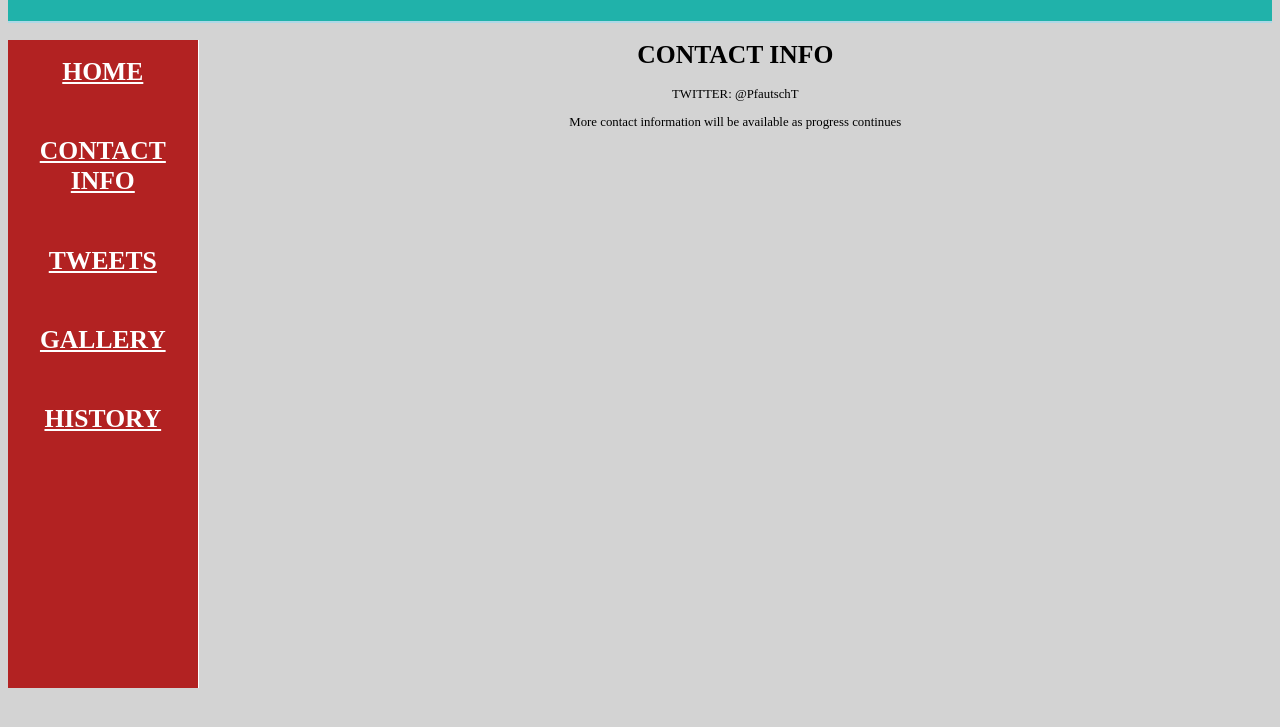
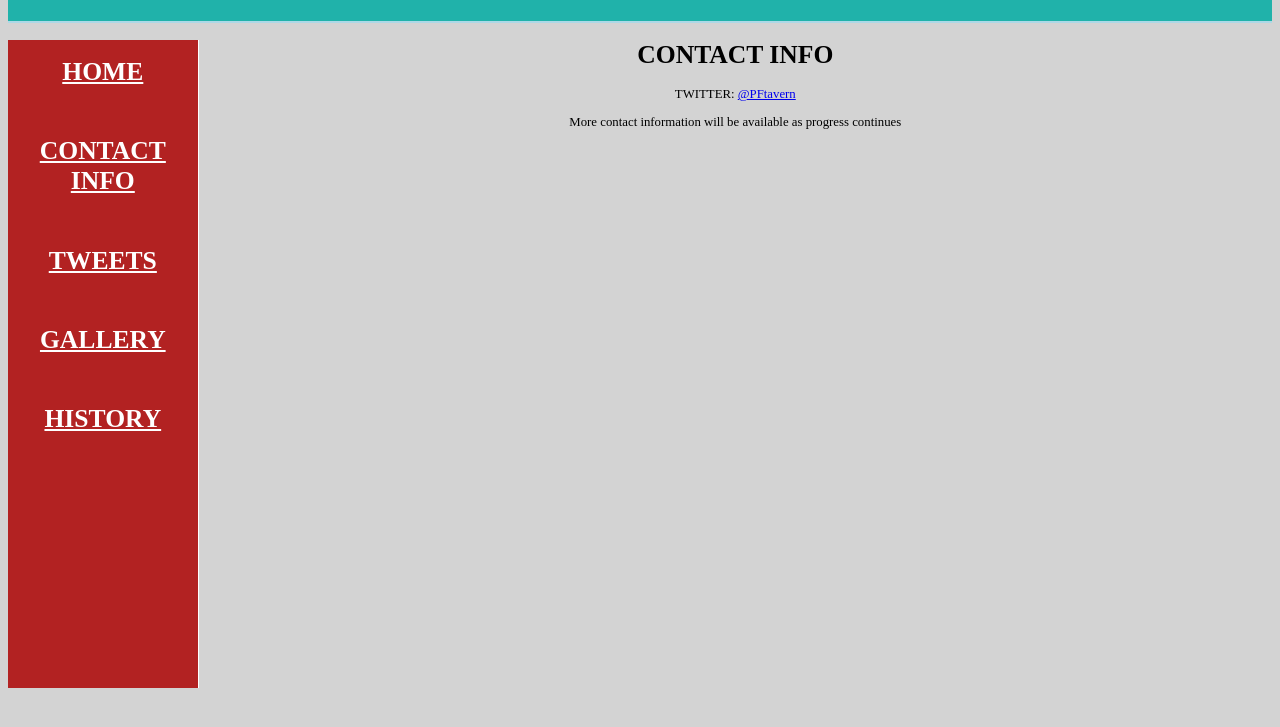
Before and after one commit to PFtavern/PFtavern.github.io, a plain HTML site: page contact.html in a window 1280 px wide. Shown: the part 59-786 px from the top of the page. Drawn offline with Linux system fonts and the light colour scheme.

Commit message:
Update contact.html

```diff
--- a/contact.html
+++ b/contact.html
@@ -64,7 +64,7 @@
             </div>
             <div id="center">
                 <h1>CONTACT INFO</h1>
-                <p>TWITTER: @PfautschT</p>
+                <p>TWITTER: <a href="https://twitter.com/PFtavern">@PFtavern</a></p>
                 <p>More contact information will be available as progress continues</p>
 
 
```
